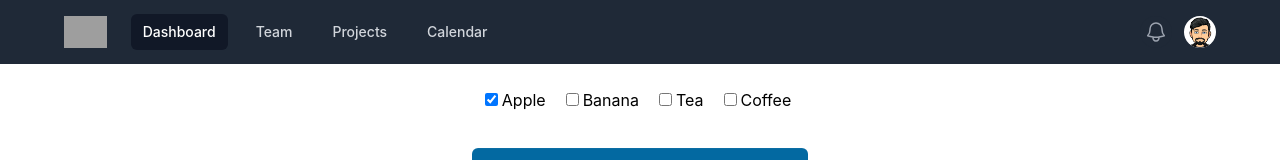
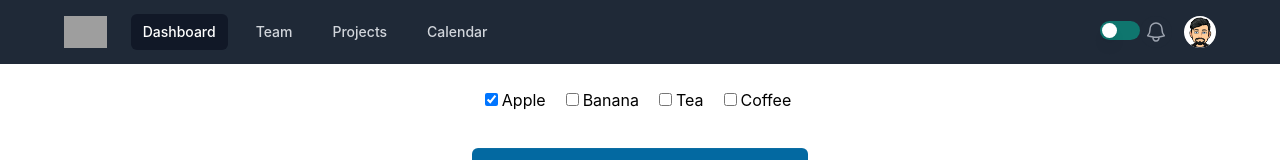
Before and after one commit to nik-dolphin/tailwind_react, a React (Create React App) app: page / in a window 1280 px wide. Shown: the top 160 px of the page. Built offline with nearby package versions, Linux system fonts and the light colour scheme; grey boxes are pictures that could not be loaded.

Commit message:
feat: add swith component from headless ui

```diff
--- a/src/navbar.js
+++ b/src/navbar.js
@@ -1,9 +1,10 @@
 import React, { Fragment, useState } from "react";
-import { Popover, Transition } from "@headlessui/react";
+import { Popover, Switch, Transition } from "@headlessui/react";
 import { Link } from "react-router-dom";
 const Navbar = () => {
   const [toggleNavLink, setToggleNavLink] = useState(false);
   const [toggleProfile, setToggleProfile] = useState(false);
+  const [enabled, setEnabled] = useState(false);
   return (
     <nav className="bg-gray-800">
       <div className="mx-auto max-w-7xl px-2 sm:px-16 lg:px-18">
@@ -93,6 +94,21 @@ const Navbar = () => {
             </div>
           </div>
           <div className="absolute inset-y-0 right-0 flex items-center pr-2 sm:static sm:inset-auto sm:ml-6 sm:pr-0">
+            <div className="py-16">
+              <Switch
+                checked={enabled}
+                onChange={setEnabled}
+                className={`${enabled ? "bg-teal-900" : "bg-teal-700"}
+          relative inline-flex h-[19px] w-[40px] shrink-0 cursor-pointer rounded-full border-2 border-transparent transition-colors duration-200 ease-in-out focus:outline-none focus-visible:ring-2  focus-visible:ring-white focus-visible:ring-opacity-75`}
+              >
+                <span className="sr-only">Use setting</span>
+                <span
+                  aria-hidden="true"
+                  className={`${enabled ? "translate-x-[20px]" : "translate-x-0"}
+            pointer-events-none inline-block h-[15px] w-[15px] transform rounded-full bg-white shadow-lg ring-0 transition duration-200 ease-in-out`}
+                />
+              </Switch>
+            </div>
             <button
               type="button"
               className="rounded-full bg-gray-800 p-1 text-gray-400 hover:text-white focus:outline-none focus:ring-2 focus:ring-white focus:ring-offset-2 focus:ring-offset-gray-800"
```
